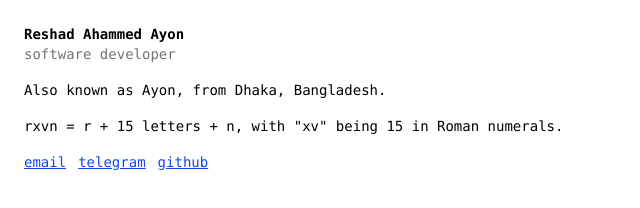
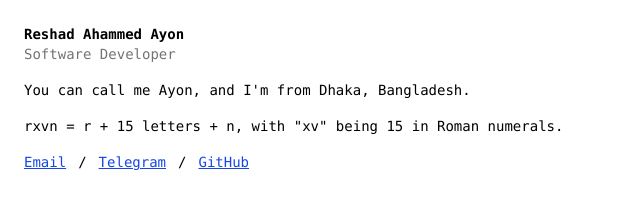
Before and after one commit to rxvncc/portfolio, an Astro site: page / in a window 1280 px wide. Shown: the whole page, without its empty margins (0-640 px from the left). Built offline with nearby package versions, Linux system fonts and the light colour scheme; Astro itself is replaced by a stand-in of ours.

Commit message:
Add profile schema and update content

```diff
--- a/src/pages/index.astro
+++ b/src/pages/index.astro
@@ -1,5 +1,25 @@
 ---
 import "../styles/global.css";
+
+const schema = {
+  "@context": "https://schema.org",
+  "@type": "ProfilePage",
+  mainEntity: {
+    "@type": "Person",
+    name: "Reshad Ahammed Ayon",
+    alternateName: "rxvn",
+    url: "https://rxvn.cc",
+    jobTitle: "Software Developer",
+    email: "mailto:contact@rxvn.cc",
+    address: {
+      "@type": "PostalAddress",
+      addressLocality: "Dhaka",
+      addressCountry: "Bangladesh",
+    },
+    knowsAbout: ["Software Development", "Web Development"],
+    sameAs: ["https://github.com/rxvncc", "https://t.me/rxvncc"],
+  },
+};
 ---
 
 <html lang="en">
@@ -13,24 +33,35 @@ import "../styles/global.css";
     <link rel="sitemap" href="/sitemap-index.xml" />
     <meta
       name="description"
-      content="Reshad Ahammed Ayon (rxvn), software developer."
+      content="Reshad Ahammed Ayon - rxvn, software developer."
     />
     <meta name="generator" content={Astro.generator} />
-    <title>Reshad Ahammed Ayon | rxvn</title>
+    <title>Reshad Ahammed Ayon - rxvn</title>
+    <script
+      is:inline
+      type="application/ld+json"
+      set:html={JSON.stringify(schema)}
+    />
   </head>
   <body class="m-0 min-h-dvh p-6 font-mono text-sm bg-white text-black dark:bg-black dark:text-white">
     <h1 class="font-bold">Reshad Ahammed Ayon</h1>
-    <p class="text-neutral-500 dark:text-neutral-400">software developer</p>
+    <p class="text-neutral-500 dark:text-neutral-400">Software Developer</p>
     <div class="max-w-prose">
-      <p class="mt-4">Also known as Ayon, from Dhaka, Bangladesh.</p>
+      <p class="mt-4">
+        <p class="mt-4">
+          You can call me Ayon, and I'm from Dhaka, Bangladesh.
+        </p>
+      </p>
       <p class="mt-4">
         rxvn = r + 15 letters + n, with "xv" being 15 in Roman numerals.
       </p>
     </div>
     <nav class="mt-4 flex gap-3">
-      <a href="mailto:contact@rxvn.cc">email</a>
-      <a href="https://t.me/rxvncc">telegram</a>
-      <a href="https://github.com/rxvncc">github</a>
+      <a href="mailto:contact@rxvn.cc">Email</a>
+      <span>/</span>
+      <a href="https://t.me/rxvncc">Telegram</a>
+      <span>/</span>
+      <a href="https://github.com/rxvncc">GitHub</a>
     </nav>
   </body>
 </html>
```
